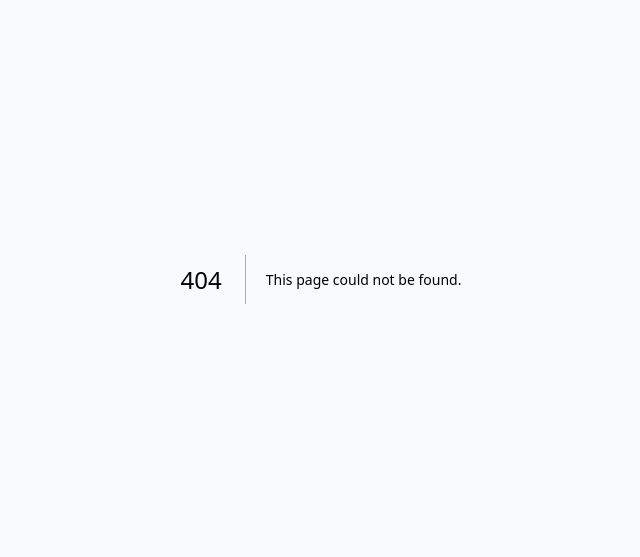
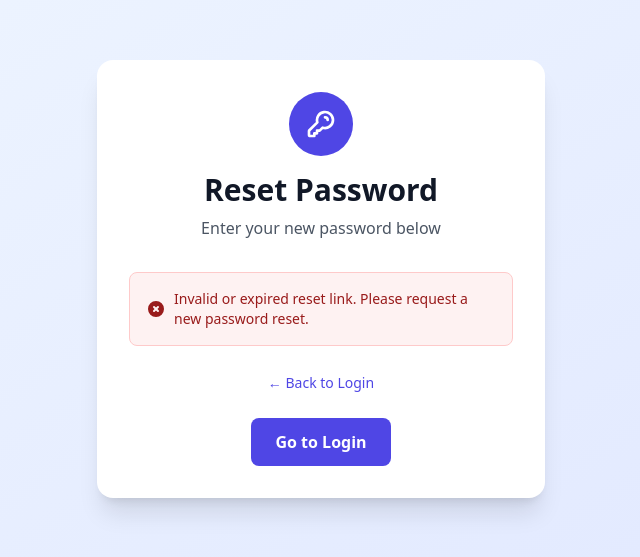
Before and after one commit to dsovan2004-beep/defendml-app, a Next.js app: page /reset-password in a window 1280 px wide. Before the commit this address had no page. Shown: the part 121-678 px from the top of the page, without its empty margins (319-959 px from the left). Built offline with nearby package versions, Linux system fonts and the light colour scheme; no server answers.

Commit message:
Create reset-password.tsx

```diff
--- /dev/null
+++ b/src/pages/reset-password.tsx
@@ -0,0 +1,196 @@
+import { useState, useEffect, FormEvent } from 'react';
+import { createClient } from '@supabase/supabase-js';
+
+// Initialize Supabase client
+const supabaseUrl = process.env.NEXT_PUBLIC_SUPABASE_URL || '';
+const supabaseAnonKey = process.env.NEXT_PUBLIC_SUPABASE_ANON_KEY || '';
+const supabase = createClient(supabaseUrl, supabaseAnonKey);
+
+interface Message {
+  type: 'success' | 'error' | '';
+  text: string;
+}
+
+export default function ResetPassword() {
+  const [password, setPassword] = useState<string>('');
+  const [confirmPassword, setConfirmPassword] = useState<string>('');
+  const [loading, setLoading] = useState<boolean>(false);
+  const [message, setMessage] = useState<Message>({ type: '', text: '' });
+  const [isValidToken, setIsValidToken] = useState<boolean>(false);
+
+  useEffect(() => {
+    // Check if we have a recovery token in the URL
+    const hashParams = new URLSearchParams(window.location.hash.substring(1));
+    const accessToken = hashParams.get('access_token');
+    const type = hashParams.get('type');
+
+    if (accessToken && type === 'recovery') {
+      setIsValidToken(true);
+    } else {
+      setMessage({
+        type: 'error',
+        text: 'Invalid or expired reset link. Please request a new password reset.'
+      });
+    }
+  }, []);
+
+  const handleSubmit = async (e: FormEvent<HTMLFormElement>): Promise<void> => {
+    e.preventDefault();
+    setMessage({ type: '', text: '' });
+
+    // Validation
+    if (password.length < 6) {
+      setMessage({ type: 'error', text: 'Password must be at least 6 characters long' });
+      return;
+    }
+
+    if (password !== confirmPassword) {
+      setMessage({ type: 'error', text: 'Passwords do not match' });
+      return;
+    }
+
+    setLoading(true);
+
+    try {
+      const { error } = await supabase.auth.updateUser({
+        password: password
+      });
+
+      if (error) throw error;
+
+      setMessage({
+        type: 'success',
+        text: 'Password updated successfully! Redirecting to login...'
+      });
+
+      // Redirect to login after 2 seconds
+      setTimeout(() => {
+        window.location.href = '/login';
+      }, 2000);
+    } catch (error) {
+      const errorMessage = error instanceof Error ? error.message : 'Failed to update password. Please try again.';
+      setMessage({
+        type: 'error',
+        text: errorMessage
+      });
+    } finally {
+      setLoading(false);
+    }
+  };
+
+  return (
+    <div className="min-h-screen bg-gradient-to-br from-blue-50 to-indigo-100 flex items-center justify-center p-4">
+      <div className="max-w-md w-full bg-white rounded-2xl shadow-xl p-8">
+        {/* Header */}
+        <div className="text-center mb-8">
+          <div className="mx-auto w-16 h-16 bg-indigo-600 rounded-full flex items-center justify-center mb-4">
+            <svg className="w-8 h-8 text-white" fill="none" stroke="currentColor" viewBox="0 0 24 24">
+              <path strokeLinecap="round" strokeLinejoin="round" strokeWidth={2} d="M15 7a2 2 0 012 2m4 0a6 6 0 01-7.743 5.743L11 17H9v2H7v2H4a1 1 0 01-1-1v-2.586a1 1 0 01.293-.707l5.964-5.964A6 6 0 1121 9z" />
+            </svg>
+          </div>
+          <h1 className="text-3xl font-bold text-gray-900 mb-2">Reset Password</h1>
+          <p className="text-gray-600">Enter your new password below</p>
+        </div>
+
+        {/* Message Display */}
+        {message.text && (
+          <div className={`mb-6 p-4 rounded-lg ${
+            message.type === 'success'
+              ? 'bg-green-50 text-green-800 border border-green-200'
+              : 'bg-red-50 text-red-800 border border-red-200'
+          }`}>
+            <div className="flex items-center">
+              {message.type === 'success' ? (
+                <svg className="w-5 h-5 mr-2 flex-shrink-0" fill="currentColor" viewBox="0 0 20 20">
+                  <path fillRule="evenodd" d="M10 18a8 8 0 100-16 8 8 0 000 16zm3.707-9.293a1 1 0 00-1.414-1.414L9 10.586 7.707 9.293a1 1 0 00-1.414 1.414l2 2a1 1 0 001.414 0l4-4z" clipRule="evenodd" />
+                </svg>
+              ) : (
+                <svg className="w-5 h-5 mr-2 flex-shrink-0" fill="currentColor" viewBox="0 0 20 20">
+                  <path fillRule="evenodd" d="M10 18a8 8 0 100-16 8 8 0 000 16zM8.707 7.293a1 1 0 00-1.414 1.414L8.586 10l-1.293 1.293a1 1 0 101.414 1.414L10 11.414l1.293 1.293a1 1 0 001.414-1.414L11.414 10l1.293-1.293a1 1 0 00-1.414-1.414L10 8.586 8.707 7.293z" clipRule="evenodd" />
+                </svg>
+              )}
+              <span className="text-sm font-medium">{message.text}</span>
+            </div>
+          </div>
+        )}
+
+        {/* Form */}
+        {isValidToken && (
+          <form onSubmit={handleSubmit} className="space-y-6">
+            {/* New Password Field */}
+            <div>
+              <label htmlFor="password" className="block text-sm font-medium text-gray-700 mb-2">
+                New Password
+              </label>
+              <input
+                id="password"
+                type="password"
+                value={password}
+                onChange={(e) => setPassword(e.target.value)}
+                className="w-full px-4 py-3 border border-gray-300 rounded-lg focus:ring-2 focus:ring-indigo-500 focus:border-transparent transition-all outline-none"
+                placeholder="Enter new password"
+                required
+                disabled={loading}
+                minLength={6}
+              />
+              <p className="mt-1 text-xs text-gray-500">Must be at least 6 characters</p>
+            </div>
+
+            {/* Confirm Password Field */}
+            <div>
+              <label htmlFor="confirmPassword" className="block text-sm font-medium text-gray-700 mb-2">
+                Confirm Password
+              </label>
+              <input
+                id="confirmPassword"
+                type="password"
+                value={confirmPassword}
+                onChange={(e) => setConfirmPassword(e.target.value)}
+                className="w-full px-4 py-3 border border-gray-300 rounded-lg focus:ring-2 focus:ring-indigo-500 focus:border-transparent transition-all outline-none"
+                placeholder="Confirm new password"
+                required
+                disabled={loading}
+                minLength={6}
+              />
+            </div>
+
+            {/* Submit Button */}
+            <button
+              type="submit"
+              disabled={loading}
+              className="w-full bg-indigo-600 text-white py-3 rounded-lg font-semibold hover:bg-indigo-700 focus:ring-4 focus:ring-indigo-200 transition-all disabled:opacity-50 disabled:cursor-not-allowed"
+            >
+              {loading ? (
+                <span className="flex items-center justify-center">
+                  <svg className="animate-spin h-5 w-5 mr-2" viewBox="0 0 24 24">
+                    <circle className="opacity-25" cx="12" cy="12" r="10" stroke="currentColor" strokeWidth="4" fill="none" />
+                    <path className="opacity-75" fill="currentColor" d="M4 12a8 8 0 018-8V0C5.373 0 0 5.373 0 12h4zm2 5.291A7.962 7.962 0 014 12H0c0 3.042 1.135 5.824 3 7.938l3-2.647z" />
+                  </svg>
+                  Updating Password...
+                </span>
+              ) : (
+                'Reset Password'
+              )}
+            </button>
+          </form>
+        )}
+
+        {/* Back to Login Link */}
+        <div className="mt-6 text-center">
+          <a href="/login" className="text-sm text-indigo-600 hover:text-indigo-800 font-medium transition-colors">
+            ← Back to Login
+          </a>
+        </div>
+
+        {/* Error State - Show when no valid token */}
+        {!isValidToken && (
+          <div className="mt-6 text-center">
+            <a href="/login" className="inline-block bg-indigo-600 text-white px-6 py-3 rounded-lg font-semibold hover:bg-indigo-700 transition-all">
+              Go to Login
+            </a>
+          </div>
+        )}
+      </div>
+    </div>
+  );
+}
```
